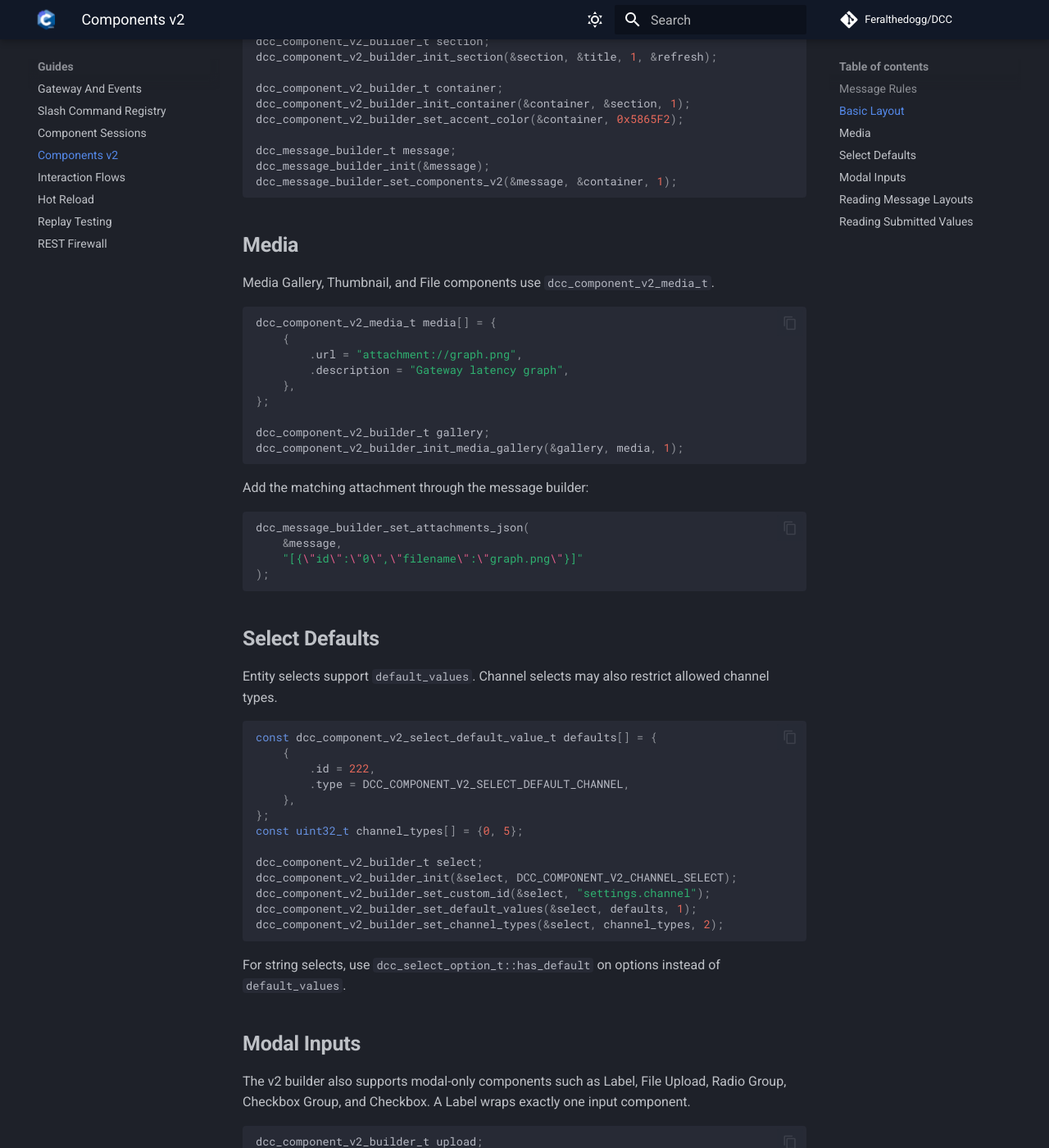
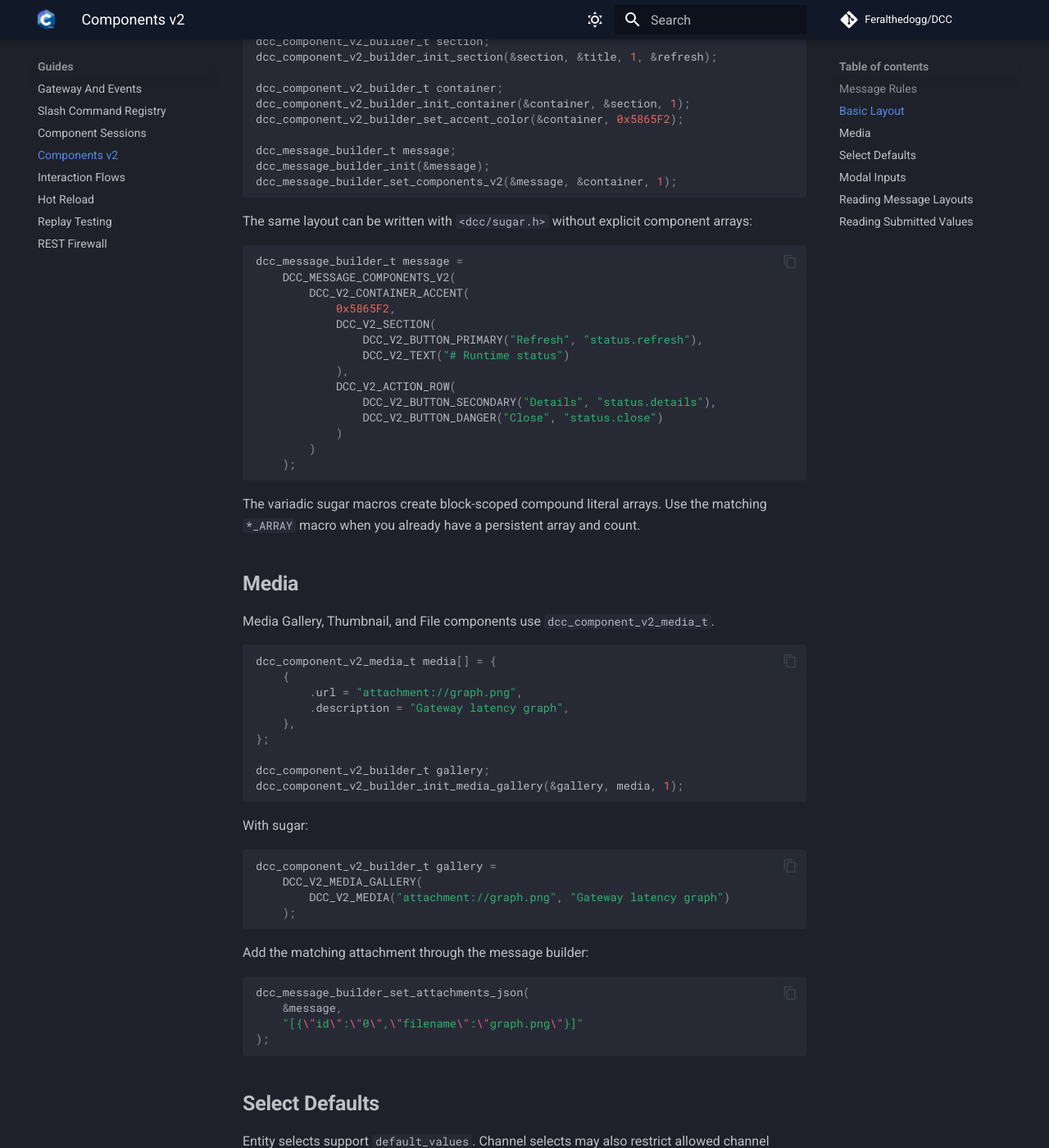
Before and after one commit to Feralthedogg/DCC, an MkDocs documentation site: the page built from docs/guides/components-v2.md, in a window 1280 px wide and 1400 px high, scrolled down 960 px. Shown: the whole window at 82% size. Built offline with MkDocs 1.6.1 and Material for MkDocs 9.7.7, drawn with Linux system fonts in a browser that asks for light colours; comment, search, counter and statistics services are not loaded; some of the changed text lies outside the part shown.

Commit message:
Add variadic sugar builders

````diff
--- a/CMakeLists.txt
+++ b/CMakeLists.txt
@@ -1,7 +1,7 @@
 cmake_minimum_required(VERSION 3.20)
 
 project(dcc
-    VERSION 1.1.0
+    VERSION 1.1.1
     DESCRIPTION "Discord C Client"
     LANGUAGES C
 )
--- a/docs/guides/components-v2.md
+++ b/docs/guides/components-v2.md
@@ -45,6 +45,29 @@ dcc_message_builder_init(&message);
 dcc_message_builder_set_components_v2(&message, &container, 1);
 ```
 
+The same layout can be written with `<dcc/sugar.h>` without explicit component
+arrays:
+
+```c
+dcc_message_builder_t message =
+    DCC_MESSAGE_COMPONENTS_V2(
+        DCC_V2_CONTAINER_ACCENT(
+            0x5865F2,
+            DCC_V2_SECTION(
+                DCC_V2_BUTTON_PRIMARY("Refresh", "status.refresh"),
+                DCC_V2_TEXT("# Runtime status")
+            ),
+            DCC_V2_ACTION_ROW(
+                DCC_V2_BUTTON_SECONDARY("Details", "status.details"),
+                DCC_V2_BUTTON_DANGER("Close", "status.close")
+            )
+        )
+    );
+```
+
+The variadic sugar macros create block-scoped compound literal arrays. Use the
+matching `*_ARRAY` macro when you already have a persistent array and count.
+
 ## Media
 
 Media Gallery, Thumbnail, and File components use `dcc_component_v2_media_t`.
@@ -59,6 +82,15 @@ dcc_component_v2_media_t media[] = {
 
 dcc_component_v2_builder_t gallery;
 dcc_component_v2_builder_init_media_gallery(&gallery, media, 1);
+```
+
+With sugar:
+
+```c
+dcc_component_v2_builder_t gallery =
+    DCC_V2_MEDIA_GALLERY(
+        DCC_V2_MEDIA("attachment://graph.png", "Gateway latency graph")
+    );
 ```
 
 Add the matching attachment through the message builder:
@@ -116,6 +148,25 @@ dcc_modal_builder_init(&modal);
 dcc_modal_builder_set_custom_id(&modal, "config-modal");
 dcc_modal_builder_set_title(&modal, "Upload config");
 dcc_modal_builder_set_components_v2(&modal, &label, 1);
+```
+
+With sugar:
+
+```c
+dcc_component_v2_builder_t upload = DCC_V2_FILE_UPLOAD("config.upload");
+upload.min_values = 1;
+upload.max_values = 3;
+upload.required = 1;
+upload.has_min_values = 1;
+upload.has_max_values = 1;
+upload.has_required = 1;
+
+dcc_modal_builder_t modal =
+    DCC_MODAL_V2_BUILDER(
+        "config-modal",
+        "Upload config",
+        DCC_V2_LABEL("Config files", upload)
+    );
 ```
 
 Checkbox uses Discord's `default` JSON field for its initial checked state:
````
Also changed, not shown: docs/api.md (+14 -10 lines), docs/deployment/github-actions.md (+3 -3 lines), docs/release.md (+8 -8 lines), 4 other files.
